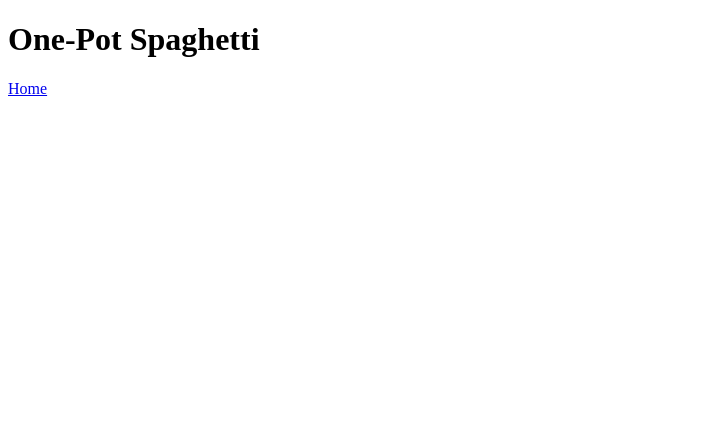
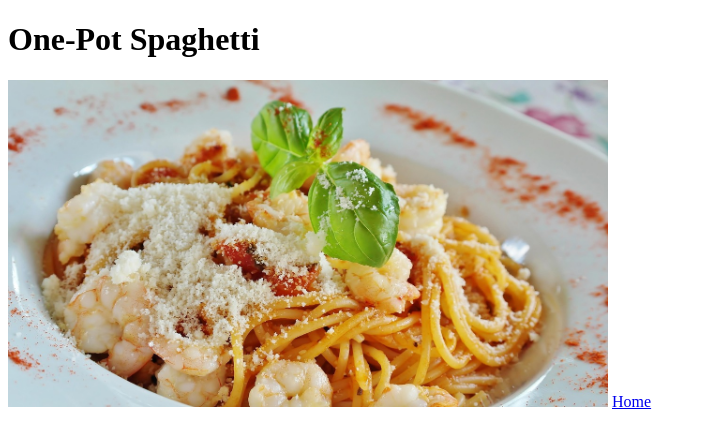
Before and after one commit to TheFloTheGame/odin-recipes, a plain HTML site: page recipes/one-pot-spaghetti.html in a window 1280 px wide. Shown: the whole page, without its empty margins (0-707 px from the left). Drawn offline with Linux system fonts and the light colour scheme.

Commit message:
feat: add picture to One Pot Spaghetti

```diff
--- a/recipes/one-pot-spaghetti.html
+++ b/recipes/one-pot-spaghetti.html
@@ -9,6 +9,8 @@
 
 <body>
     <h1>One-Pot Spaghetti</h1>
+    <img src="../img/one-pot-spaghetti.jpg" alt="Spaghetti on a plate" width="600">
+
     <a href="../index.html">Home</a>
 </body>
 
```
Also changed, not shown: img/one-pot-spaghetti.jpg (added).
